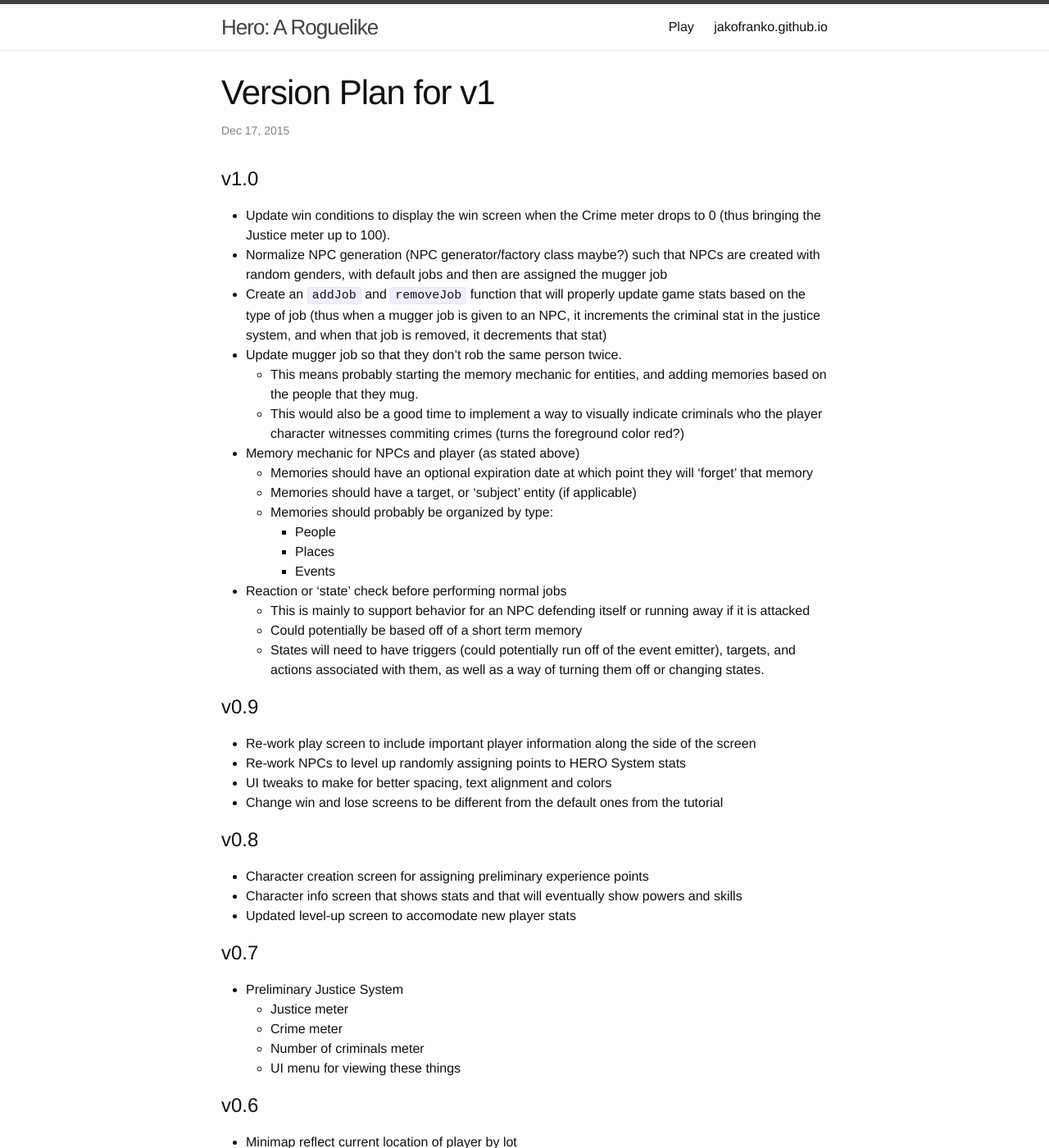
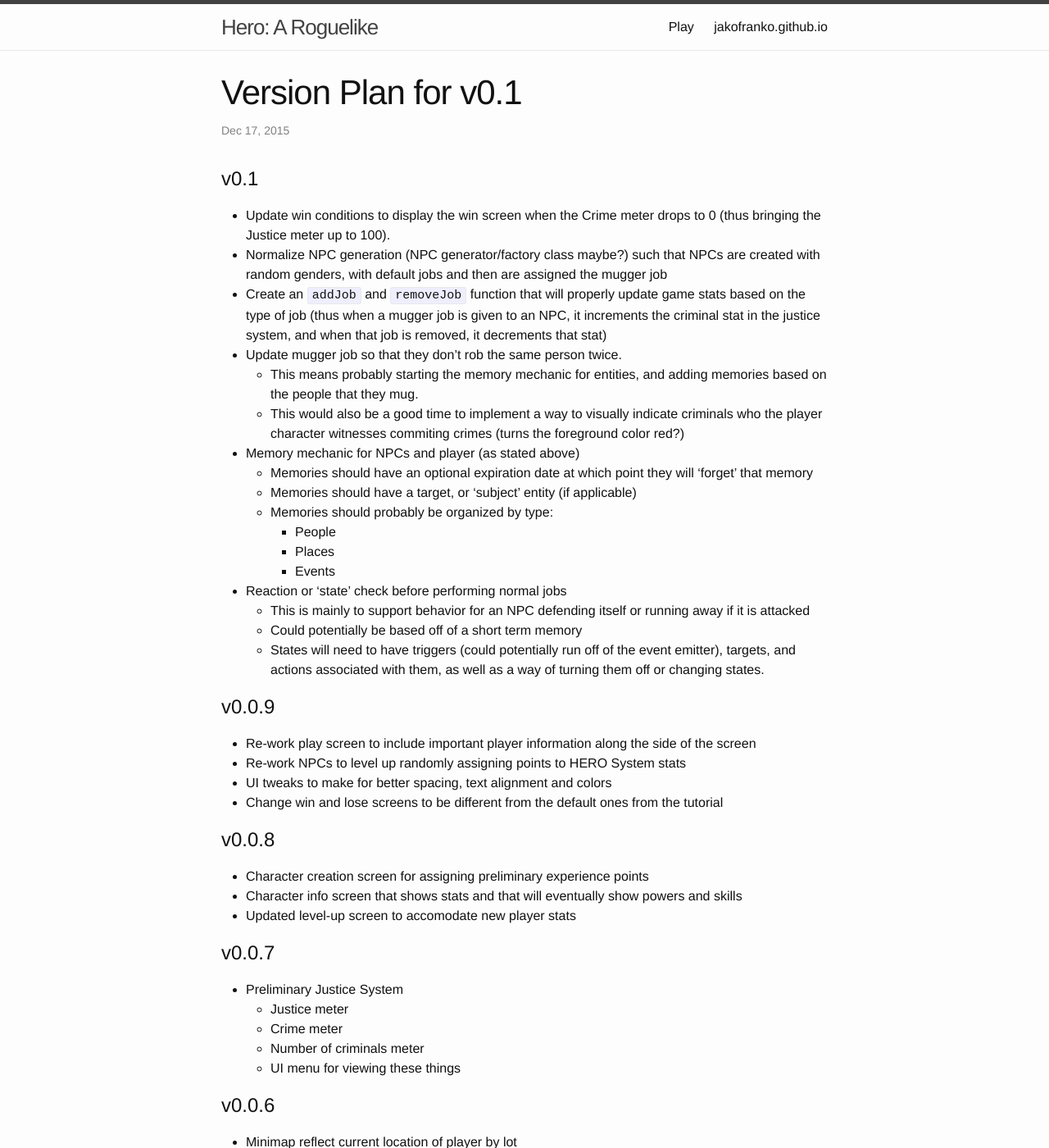
Before and after one commit to jakofranko/hero, a Jekyll site: the page built from _posts/2015-12-11-version-plan-v01.md, in a window 1280 px wide and 1400 px high. Shown: the whole window at 82% size. Built offline with Jekyll 4.4.1, drawn with Linux system fonts in a browser that asks for light colours; some of the changed text lies outside the part shown.

Commit message:
Renamed and re-labeled versions

```diff
--- a/_posts/2015-12-11-version-plan-v1.md
+++ b/_posts/2015-12-11-version-plan-v01.md
@@ -1,10 +1,10 @@
 ---
 layout: post
-title: "Version Plan for v1"
+title: "Version Plan for v0.1"
 date:  2015-12-17 09:55am
 ---
 
-# v1.0
+# v0.1
 
 * Update win conditions to display the win screen when the Crime meter drops to 0 (thus bringing the Justice meter up to 100).
 * Normalize NPC generation (NPC generator/factory class maybe?) such that NPCs are created with random genders, with default jobs and then are assigned the mugger job
@@ -24,20 +24,20 @@ date:  2015-12-17 09:55am
   * Could potentially be based off of a short term memory
   * States will need to have triggers (could potentially run off of the event emitter), targets, and actions associated with them, as well as a way of turning them off or changing states.
 
-# v0.9
+# v0.0.9
 
 * Re-work play screen to include important player information along the side of the screen
 * Re-work NPCs to level up randomly assigning points to HERO System stats
 * UI tweaks to make for better spacing, text alignment and colors
 * Change win and lose screens to be different from the default ones from the tutorial
 
-# v0.8
+# v0.0.8
 
 * Character creation screen for assigning preliminary experience points
 * Character info screen that shows stats and that will eventually show powers and skills
 * Updated level-up screen to accomodate new player stats
 
-# v0.7
+# v0.0.7
 
 * Preliminary Justice System
   * Justice meter
@@ -45,13 +45,13 @@ date:  2015-12-17 09:55am
   * Number of criminals meter
   * UI menu for viewing these things
 
-# v0.6
+# v0.0.6
 
 * Minimap reflect current location of player by lot
 * Begin spawing of NPCs with a job of 'mugger,' that means they will hunt the player after 9pm and before 5am.
 * Revamp player statistics and mixins to support HERO System-like characteristics (not all, but some)
 
-# v0.5
+# v0.0.5
 
 * Begin revamp of task system to start to support jobs
 * Begin time-system for tracking time of day
@@ -60,13 +60,13 @@ date:  2015-12-17 09:55am
   * Money
 * Base 'Person' entity
 
-# v0.4
+# v0.0.4
 
 * Rooms for buildings. Need to develop good logic for placing them and drawing walls
 * Render lots with buildings -- probably just cubes for right now, but they should be explorable with multiple z-levels
   * `buildTiles` method for generic buidling lots
 
-# v0.3
+# v0.0.3
 
 * `buildTiles` method for road lots
   * Update road lots to include information upon creation about whether they are up-down roads or left-right roads
@@ -79,7 +79,7 @@ date:  2015-12-17 09:55am
 * Additional tiles
   * Windows
 
-# v0.2
+# v0.0.2
 
 * Add Lots method for generating tiles so that each lot contains logic for procedurally generating terrain
 * Modify `Game.Tile` to be a constructor for a repository so that some tiles (grass, for instance) can have random colors and characters associated with them upon creation
@@ -89,7 +89,7 @@ date:  2015-12-17 09:55am
 * Have displays take up 100% of whatever element they are in
 * Have displays resize appropriately when changing window sizes
 
-# v0.1
+# v0.0.1
 
 * City overview generation
 * Basic city lot generation, no buildings or features yet.
```
